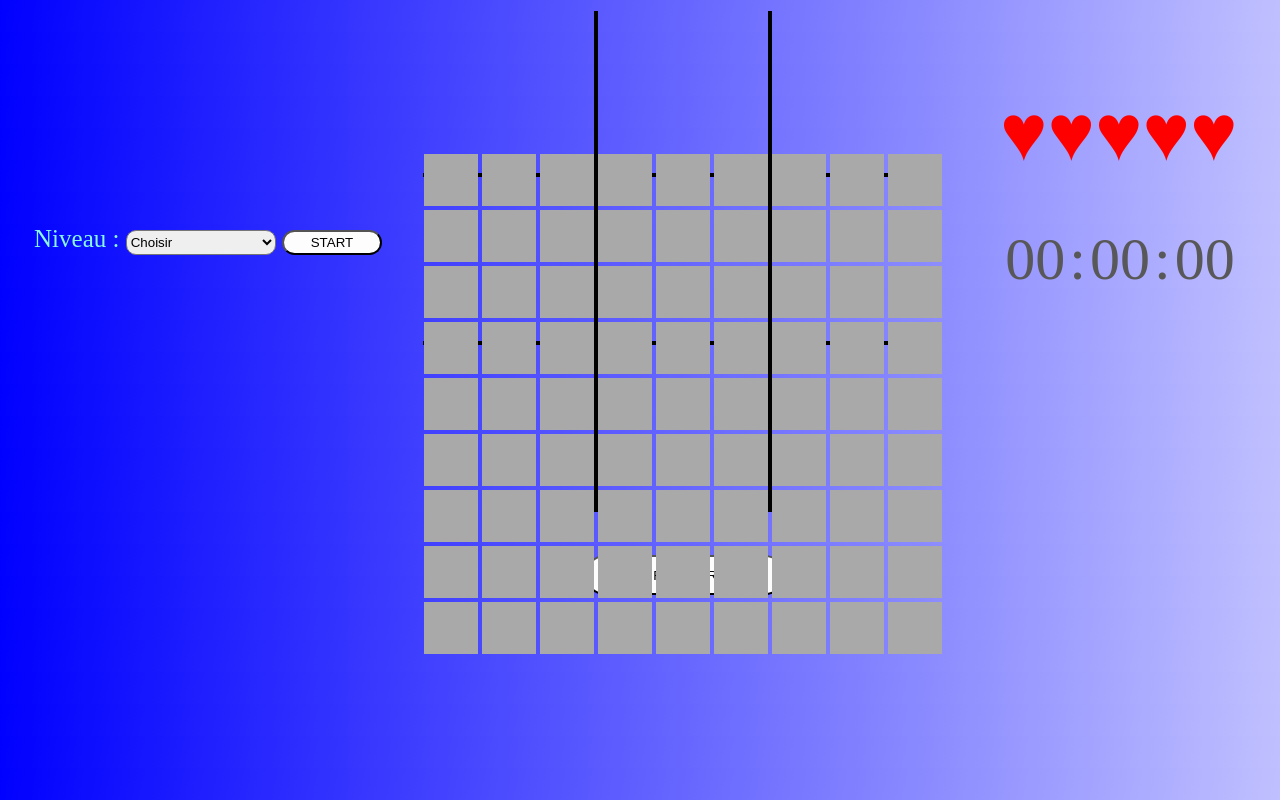
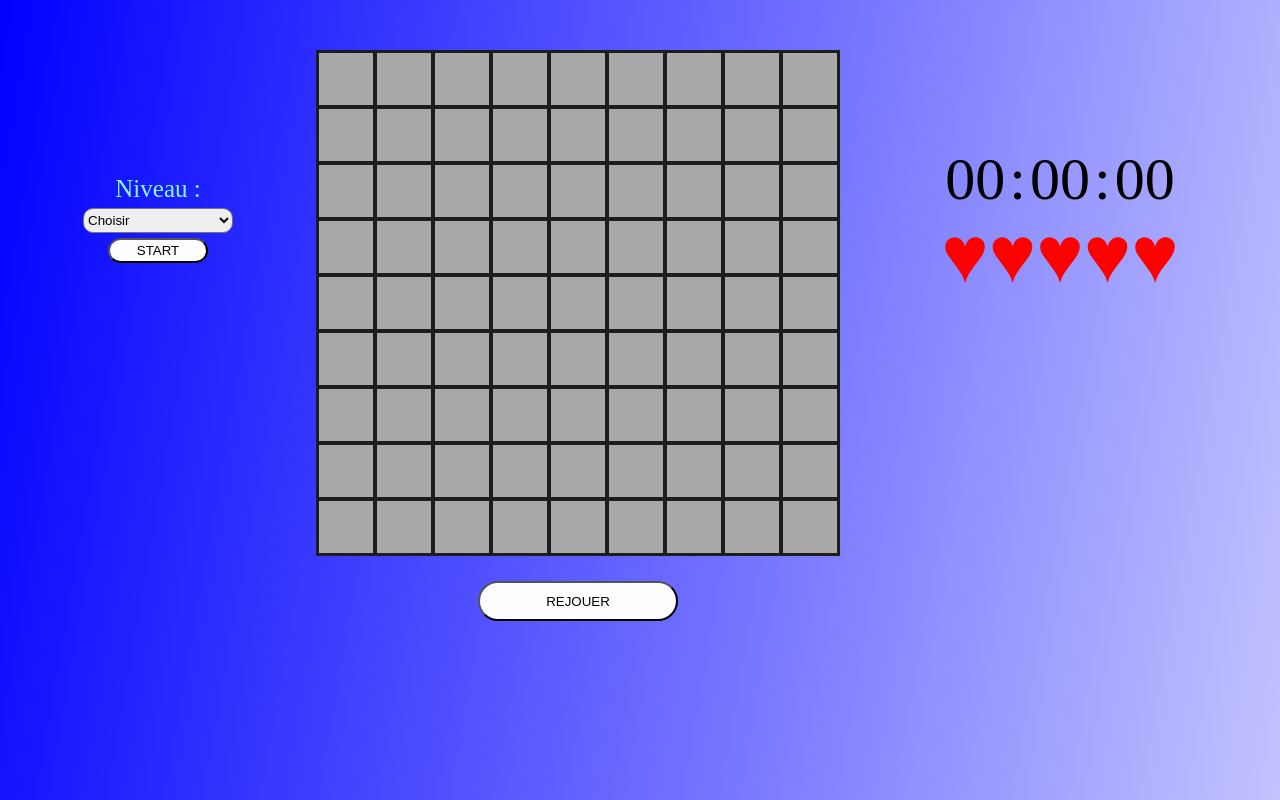
Before and after one commit to BilalDaoudi/Sudoku-game, a plain HTML site: page index.html in a window 1280 px wide. Drawn offline with Linux system fonts and the light colour scheme.

Commit message:
Add files via upload

```diff
--- a/Style_sudoku.css
+++ b/Style_sudoku.css
@@ -5,6 +5,16 @@
     }
 }
 
+*{
+margin: 0;
+}
+.choisir{
+    margin: 150px 20px;
+}
+.time-vie{
+    margin: 120px 20px;
+    text-align: center;
+}
 
 body {
     background-size: cover;
@@ -15,12 +25,6 @@ body {
 }
 
 
-form {
-    position: fixed;
-    bottom: 143px;
-    left: 421px;
-}
-
 input {
     text-align: center;
     border: none;
@@ -30,39 +34,16 @@ input {
     font-size: x-large;
 
 }
-
+#table{
+    margin-top: 50px;
+    background-color: rgb(28, 30, 30);
+}
 input::-webkit-inner-spin-button {
     -webkit-appearance: none;
     margin: 0;
 }
 
-#hr1 {
-    position: fixed;
-    top: 165px;
-    left: 423px;
-    height: 2px;
-}
 
-#hr2 {
-    position: fixed;
-    top: 333px;
-    left: 423px;
-    height: 2px;
-}
-
-#hr3 {
-    position: fixed;
-    top: 3px;
-    left: 594px;
-    height: 499px;
-}
-
-#hr4 {
-    position: fixed;
-    top: 3px;
-    left: 768px;
-    height: 499px;
-}
 
 .choisir {
     color: rgb(137, 247, 230);
@@ -71,8 +52,6 @@ input::-webkit-inner-spin-button {
     text-align: center;
     height: 40px;
     width: 350px;
-    position: fixed;
-    top: 200px;
 }
 
 .choisir #select {
@@ -94,10 +73,6 @@ input::-webkit-inner-spin-button {
     padding: 25px;
     text-align: center;
     height: 40px;
-    width: 350px;
-    position: fixed;
-    top: 530px;
-    left: 485px;
 }
 
 .rejouer a button {
@@ -106,14 +81,11 @@ input::-webkit-inner-spin-button {
 }
 
 .time {
-    color: rgb(89, 88, 88);
+    color: rgb(0, 0, 0);
     padding: 25px;
     text-align: center;
     height: 40px;
     width: 350px;
-    position: fixed;
-    top: 200px;
-    left: 920px;
 }
 
 span {
@@ -123,8 +95,8 @@ span {
 #chance {
     color: rgb(255, 0, 0);
     font-size: 80px;
-    position: fixed;
-    left: 1000px;
+    /* position: fixed;
+    left: 1000px; */
 }
 
 button {
@@ -142,3 +114,7 @@ button:hover {
     width: 190px;
     height: 50px;
 }
+
+.tout{
+    display: flex;
+}
--- a/index.html
+++ b/index.html
@@ -12,6 +12,7 @@
 </head>
 
 <body>
+    <div class="tout">
         <div class="choisir">
             Niveau :
             <select name="select" id="select">
@@ -22,11 +23,13 @@
             </select>
             <button id="start" onclick="Start(this)">START</button><br>
         </div>
-
+        <div class="sudoku">
+            <div id="table"></div>
             <div class="rejouer">
                 <a href="index.html"> <button id="rejouer">REJOUER</button></a><br>
             </div>
-
+        </div>
+        <div class="time-vie">
             <div class="time">
                 <span id="H">00</span>
                 <span>:</span>
@@ -36,13 +39,10 @@
             </div>
 
             <p id="chance">♥♥♥♥♥</p>
+        </div>
+    </div>
 
-    <div>
-        <hr color="black" width="517px" id="hr1">
-        <hr color="black" width="517px" id="hr2">
-        <hr color="black" width="2px" id="hr3">
-        <hr color="black" width="2px" id="hr4">
-    </div>
+
 
     <script src="script_sudoku.js"></script>
 </body>
--- a/script_sudoku.js
+++ b/script_sudoku.js
@@ -84,7 +84,7 @@ function Creation_Form() {
         }
         table.appendChild(tr)
     }
-    document.body.appendChild(form)
+    document.getElementById("table").appendChild(form)
 }
 
 // Appel Fonction Creation
```
Lines whose indentation alone changed are shown as unchanged.
